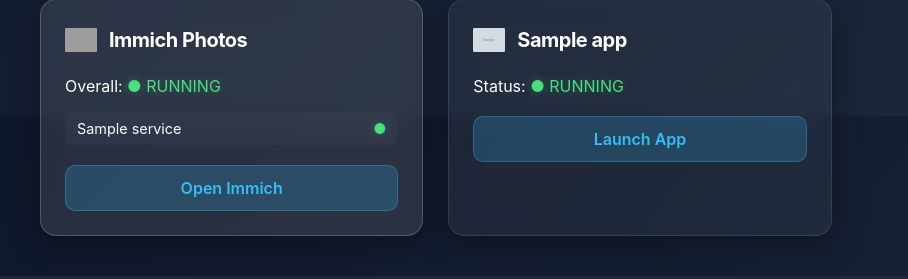
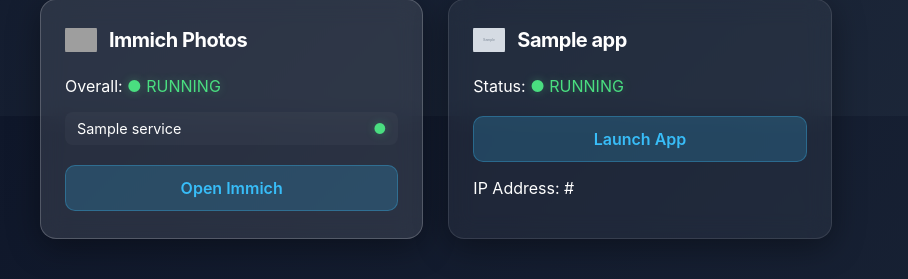
Before and after one commit to TAG-1534/CorePulse, a Flask app: template templates/index.html in a window 1280 px wide. Shown: the part 684-963 px from the top of the page, without its empty margins (0-908 px from the left). Run offline with Flask 3, Linux system fonts and the light colour scheme; the template is opened without the code that fills it: most values are stand-ins (such as "Sample title", 1, 10 or a date in 2020); grey boxes marked "Sample" are stand-in pictures; grey boxes are pictures that could not be loaded.

Commit message:
Add IP address display for each app

```diff
--- a/templates/index.html
+++ b/templates/index.html
@@ -197,6 +197,7 @@
             </div>
             <p>Status: <span class="status-{{ app.status }}">● {{ app.status.upper() }}</span></p>
             <a href="{{ app.url }}" target="_blank" class="btn">Launch App</a>
+            <p>IP Address: <span>{{ app.url}}</span></p>
         </div>
         {% endfor %}
     </div>
```
